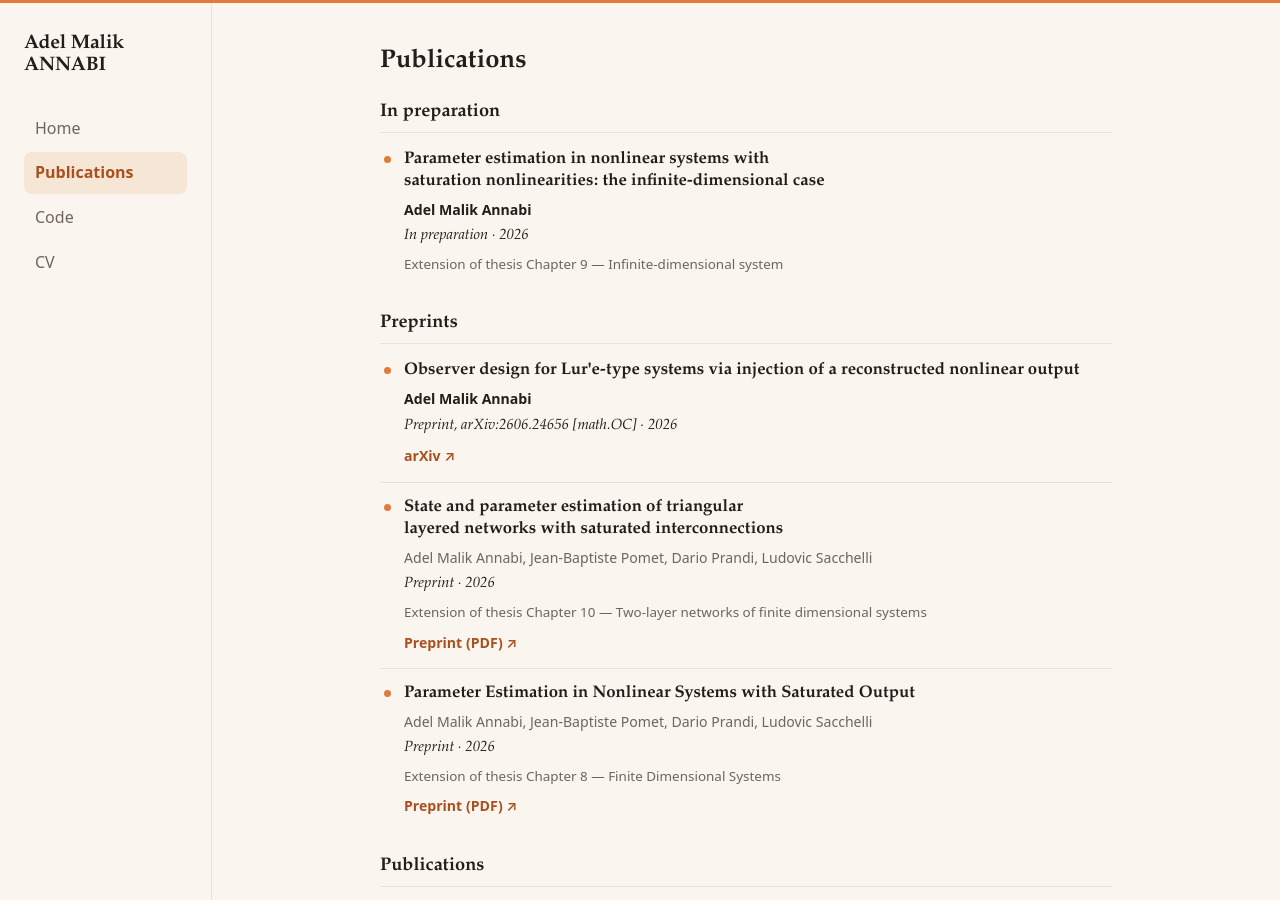
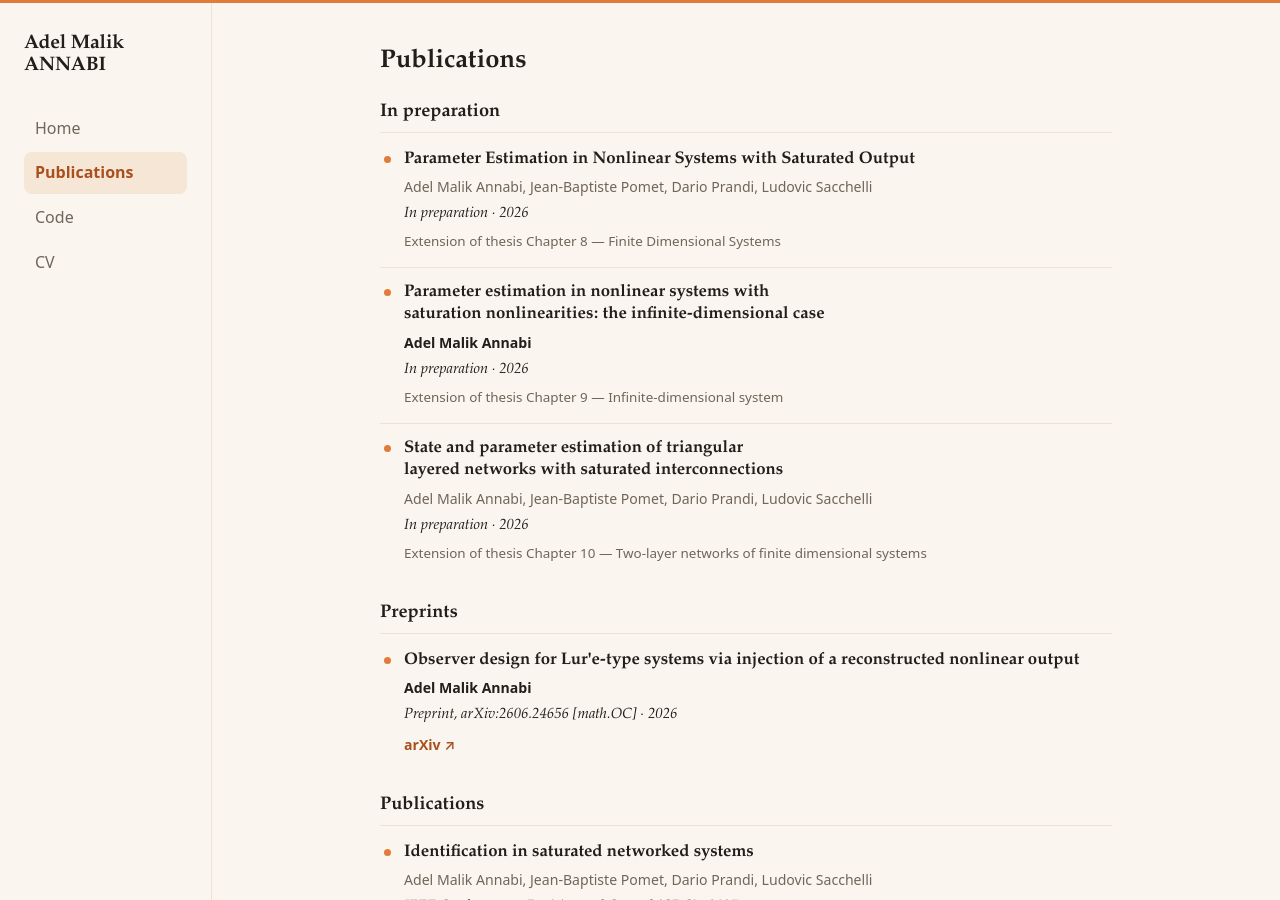
Before and after one commit to AdelMalik/AdelMalik.github.io, a Jekyll site: the page built from publications.md, in a window 1280 px wide and 900 px high. Built offline with Jekyll 4.4.1, drawn with Linux system fonts in a browser that asks for light colours.

Commit message:
Publications: remove draft PDFs and links, move unpublished papers to In preparation

```diff
--- a/_data/publications.yml
+++ b/_data/publications.yml
@@ -1,6 +1,6 @@
 # Publications, preprints & thesis. Newest first is handled automatically (sorted by year).
 # To add a paper, copy a block below. Leave `links: []` if you have no URL yet.
-# `type` must be "Preprint", "Publication" or "Thesis" — anything else is not displayed.
+# `type` must be "In preparation", "Preprint", "Publication" or "Thesis" — anything else is not displayed.
 # `note` is optional: a short grey line under the venue (see the thesis entry).
 # `chapter` is optional: a short grey line referencing the matching thesis chapter.
 
@@ -8,13 +8,11 @@
 
 - title: "Parameter Estimation in Nonlinear Systems with Saturated Output"
   authors: "Adel Malik Annabi, Jean-Baptiste Pomet, Dario Prandi, Ludovic Sacchelli"
-  venue: "Preprint"
+  venue: "In preparation"
   year: 2026
-  type: "Preprint"
+  type: "In preparation"
   chapter: "Extension of thesis Chapter 8 — Finite Dimensional Systems"
-  links:
-    - name: "Preprint (PDF)"
-      url: "/assets/sicon-mainShow.pdf"
+  links: []
 
 - title: "Parameter estimation in nonlinear systems with saturation nonlinearities: the infinite-dimensional case"
   authors: "Adel Malik Annabi"
@@ -26,13 +24,11 @@
 
 - title: "State and parameter estimation of triangular layered networks with saturated interconnections"
   authors: "Adel Malik Annabi, Jean-Baptiste Pomet, Dario Prandi, Ludovic Sacchelli"
-  venue: "Preprint"
+  venue: "In preparation"
   year: 2026
-  type: "Preprint"
+  type: "In preparation"
   chapter: "Extension of thesis Chapter 10 — Two-layer networks of finite dimensional systems"
-  links:
-    - name: "Preprint (PDF)"
-      url: "/assets/state-and-parameter-estimation-of-triangular-layered-networks-with-saturated-interconnections.pdf"
+  links: []
 
 - title: "Observer design for Lur'e-type systems via injection of a reconstructed nonlinear output"
   authors: "Adel Malik Annabi"
```
